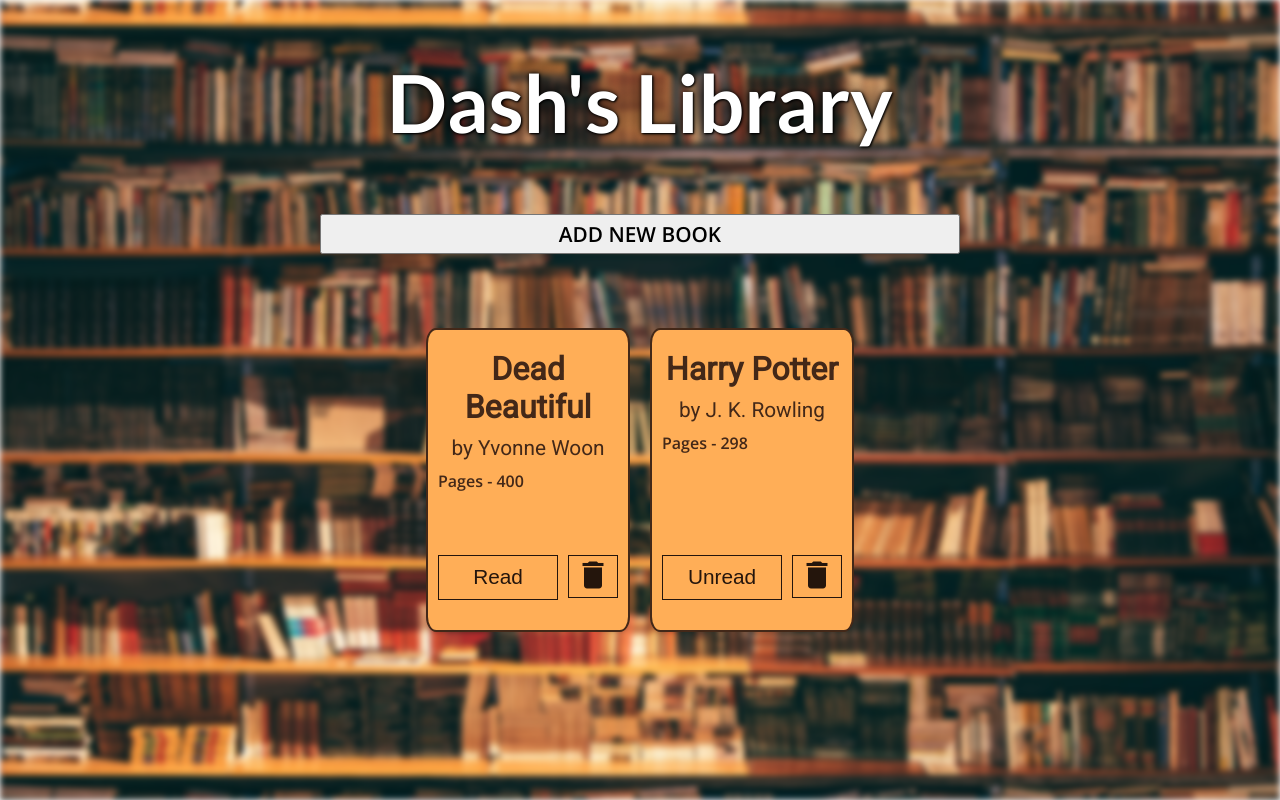
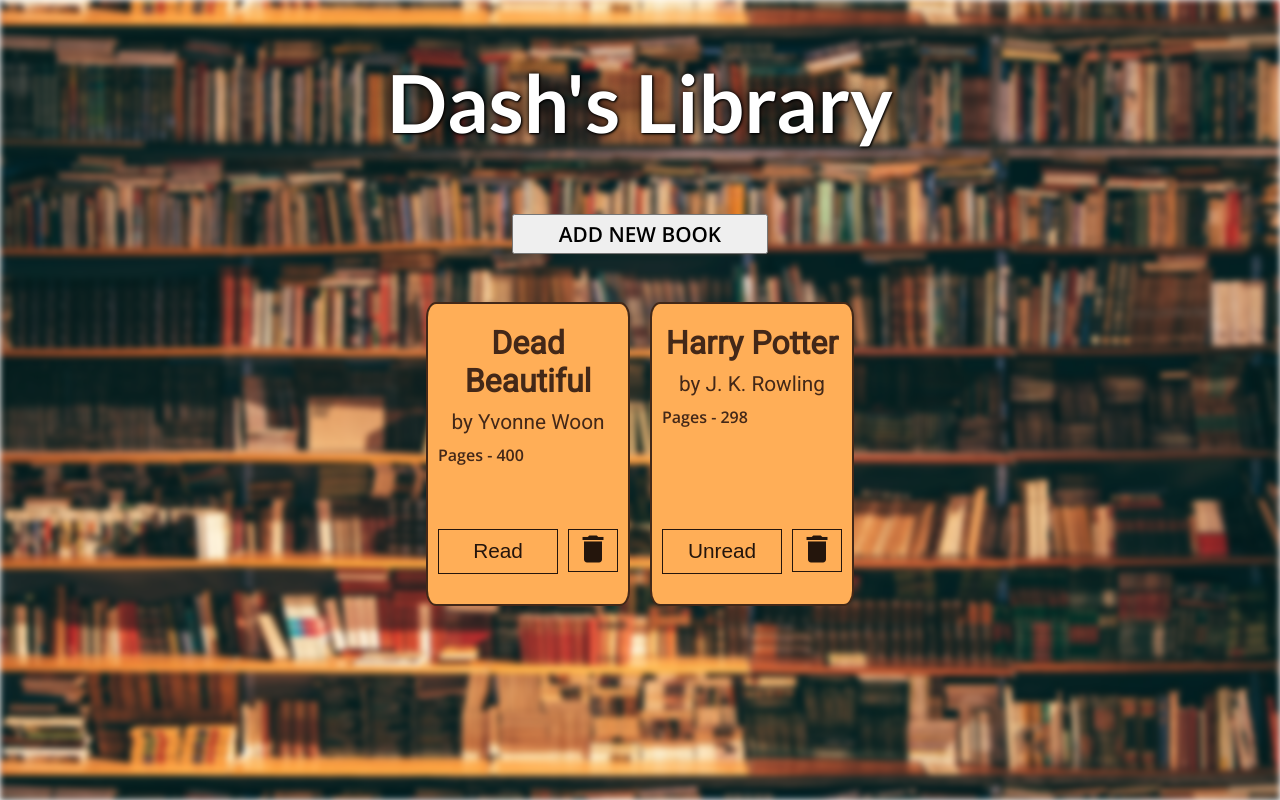
Before and after one commit to thesudeshdas/library, a plain HTML site: page index.html in a window 1280 px wide. Drawn offline with nearby package versions, Linux system fonts and the light colour scheme.

Commit message:
Button spacing

```diff
--- a/styles.css
+++ b/styles.css
@@ -34,10 +34,11 @@ h1 {
 
 /* add button css */
 .addNewBookBtn {
-    width: 50vw;
+    max-width: 50vw;
+    min-width: 20vw;
     height: 2.5rem;
     display: block;
-    margin: 5% auto 5% auto;
+    margin: 5% auto 3% auto;
     font-family: 'Open Sans', sans-serif;
     font-size: 1.3rem;
 }
```
